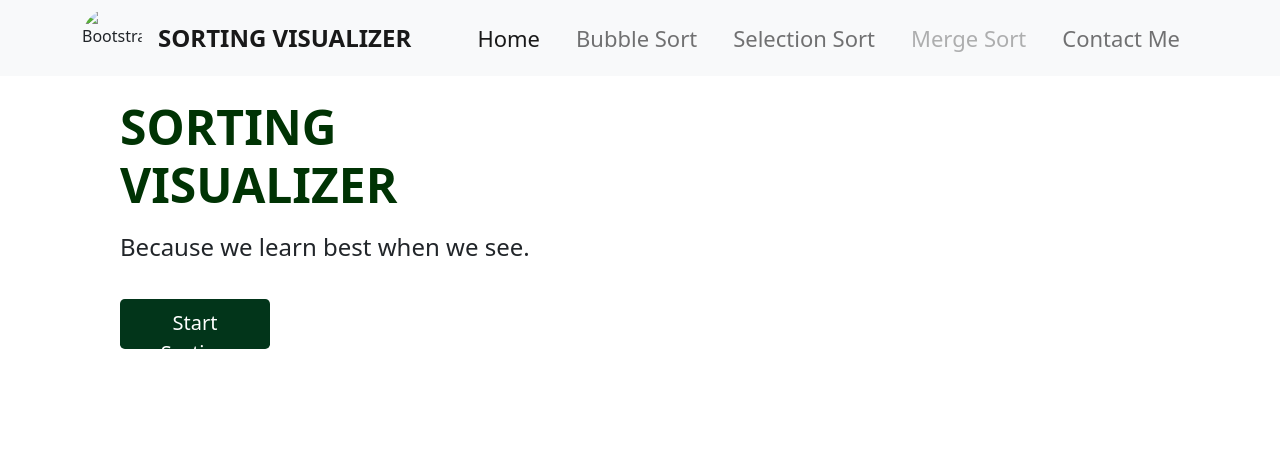
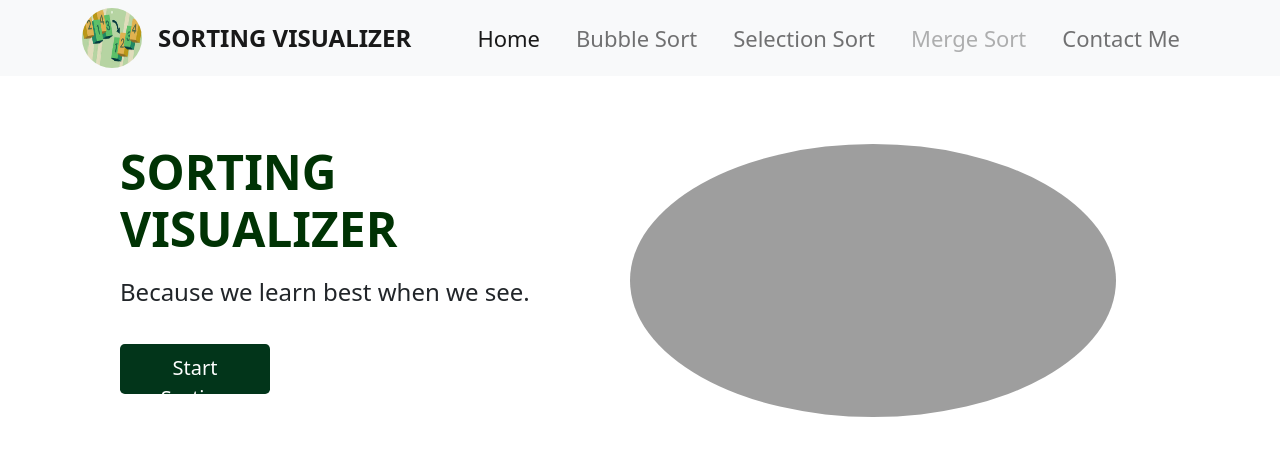
Before and after one commit to siddharth7739/Sorting-visualizer, a plain HTML site: page index.html in a window 1280 px wide. Shown: the top 466 px of the page. Drawn offline with nearby package versions, Linux system fonts and the light colour scheme; the site is published under a folder, as on GitHub Pages, so addresses that start at the root find nothing.

Commit message:
Update index.html

```diff
--- a/index.html
+++ b/index.html
@@ -14,7 +14,7 @@
   <!-- Navbar -->
   <nav class="py-2 navbar navbar-expand-lg fixed-top auto-hiding-navbar navbar-light bg-light">
     <div class="container">
-      <img src="/images.jpg" alt="Bootstrap" width="60" height="60"
+      <img src="images.jpg" alt="Bootstrap" width="60" height="60"
         class="rounded-circle d-inline-block align-top me-md-3">
       <a class="navbar-brand" href="#">Sorting Visualizer</a>
       <button class="navbar-toggler" type="button" data-bs-toggle="collapse" data-bs-target="#navbarSupportedContent"
@@ -55,7 +55,7 @@
           <a href = "bubbolesort.html" class = "btn btn-lg" target="_blank">Start Sorting</a>
         </div>
         <div class="col">
-          <img src="/main.jpg" alt="..." class="rounded-circle h-75">
+          <img src="main.jpg" alt="..." class="rounded-circle h-75">
         </div>
       </div>
       <div class="container">
```
